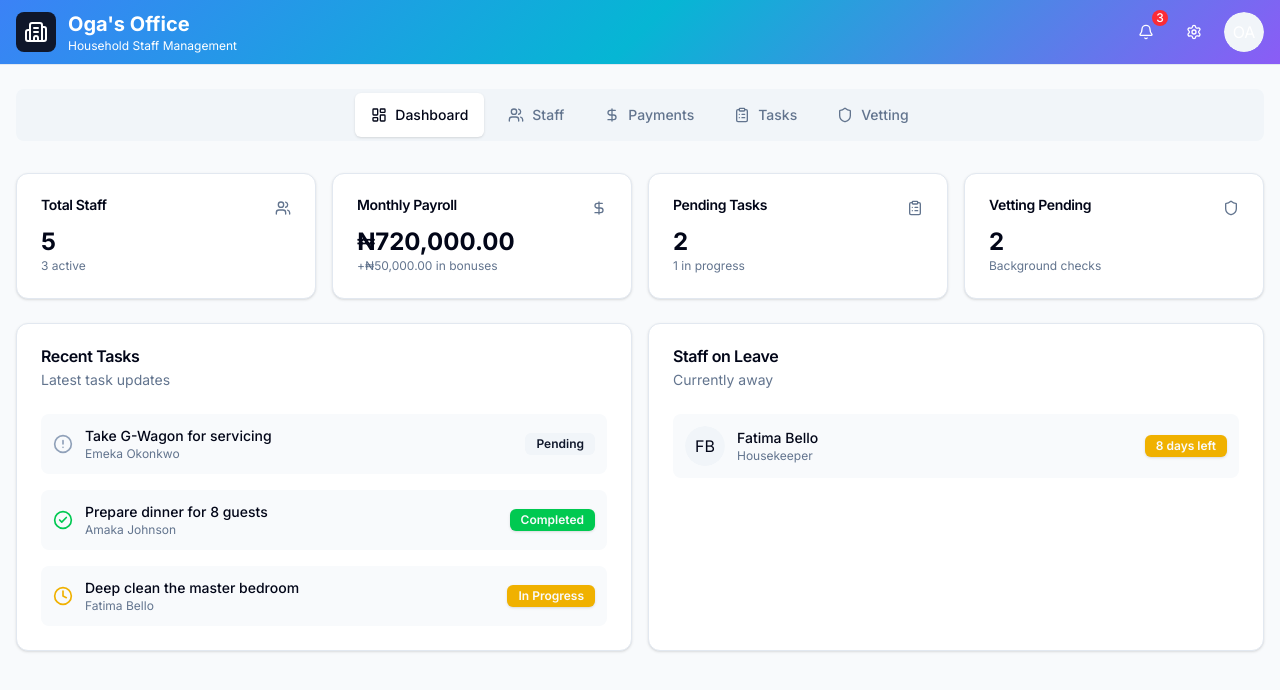
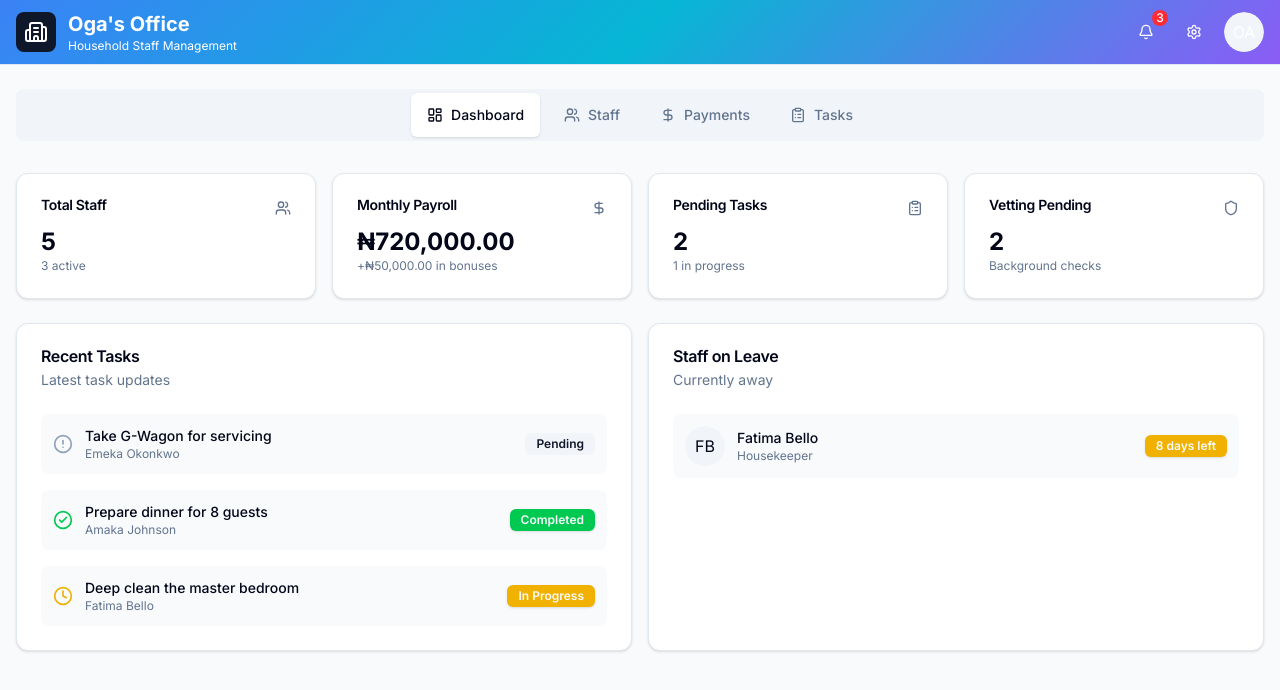
Before and after one commit to richardgidado/oga-office, a Next.js app: page / in a window 1280 px wide. Shown: the top 690 px of the page. Built offline with nearby package versions, Linux system fonts and the light colour scheme.

Commit message:
refactor(page): comment out vetting tab in the dashboard for clarity

```diff
--- a/app/page.tsx
+++ b/app/page.tsx
@@ -348,7 +348,7 @@ export default function Home() {
               </span>
               <span className="data-[state=active]:text-blue-600">Tasks</span>
             </TabsTrigger>
-            <TabsTrigger
+            {/* <TabsTrigger
               value="vetting"
               className="flex cursor-pointer items-center justify-center gap-2 px-4 py-3 hover:bg-gray-200"
             >
@@ -356,7 +356,7 @@ export default function Home() {
                 <Shield className="h-4 w-4" />
               </span>
               <span className="data-[state=active]:text-blue-600">Vetting</span>
-            </TabsTrigger>
+            </TabsTrigger> */}
           </TabsList>
 
           {/* Dashboard Tab */}
```
